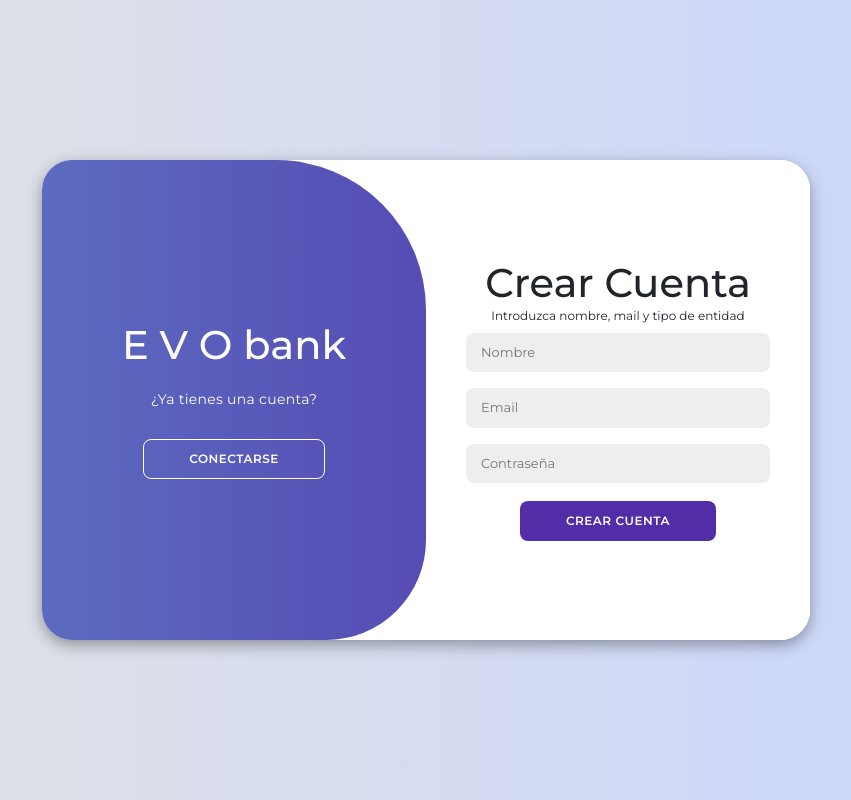
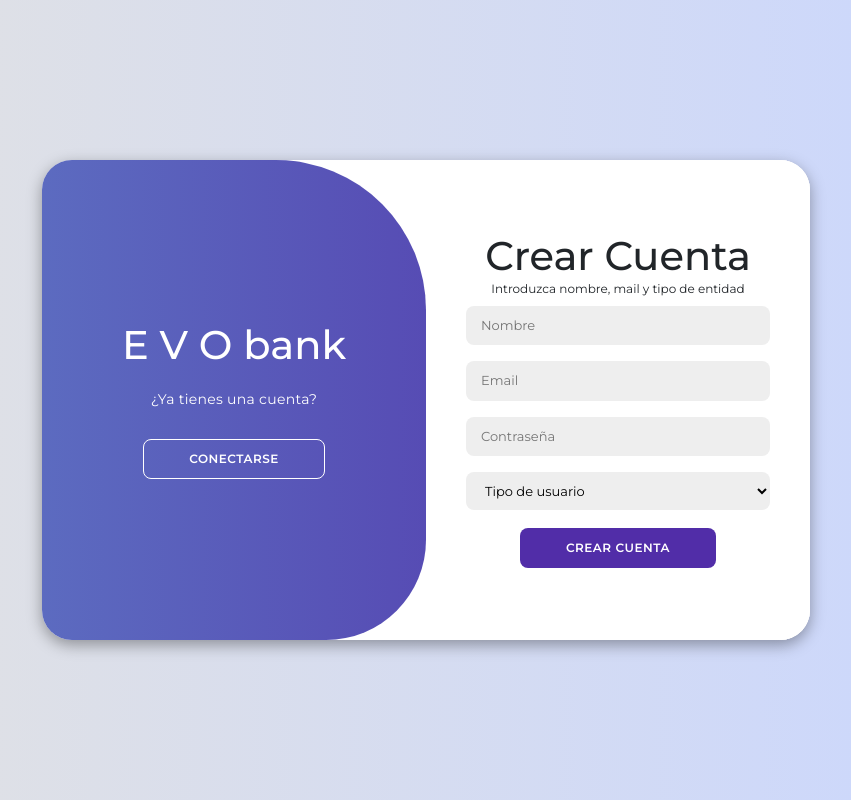
Before and after one commit to voidChetan/angular17_login_signup_localstorage, an Angular app: page /login in a window 1280 px wide. Shown: the whole page, without its empty margins (214-1065 px from the left). Built offline with nearby package versions, Linux system fonts and the light colour scheme.

Commit message:
login dash

```diff
--- a/server.js
+++ b/server.js
@@ -14,10 +14,11 @@ app.use(cors(corsOptions));
 
 app.use(express.json());
 app.use(express.static('assets'));
+app.use(express.static(__dirname + '/dist'));
 
 const filePath = path.join(__dirname, 'src', 'assets/datos.json');
 
-app.get('/clientes', async (req, res) => {
+app.get('/consultas', async (req, res) => {
     try {
         const contenido = await fs.promises.readFile(filePath);
         res.json(JSON.parse(contenido));
--- a/src/app/pages/consultas/consultas.component.html
+++ b/src/app/pages/consultas/consultas.component.html
@@ -3,7 +3,7 @@
         <li>Nombre: {{cliente.nombre}} - Apellido: {{cliente.apellido}}</li>
     }
 </ul> -->
-
+<h2>Lista de Consultas</h2>
 <ul>
     @for (cliente of clientes; track cliente.id) {
         <li>Nombre: {{cliente.nombre}} - Apellido: {{cliente.apellido}}</li>
--- a/src/app/pages/consultas/consultas.component.ts
+++ b/src/app/pages/consultas/consultas.component.ts
@@ -9,7 +9,6 @@ import { HttpClient } from '@angular/common/http';
 })
 export class ConsultasComponent implements OnInit{
   // public listaClientes:{id:number, nombre:string, apellido:string}[] = clientes;
-
   http = inject(HttpClient);
   clientes:any = [];
 
@@ -18,7 +17,7 @@ export class ConsultasComponent implements OnInit{
   }
 
   fetchClientes(){
-    this.http.get('http://localhost:3001/clientes')
+    this.http.get('http://localhost:3001/consultas')
     .subscribe((clientes: any) =>{
       console.log(clientes);
       this.clientes = clientes;
--- a/src/app/pages/layout/layout.component.html
+++ b/src/app/pages/layout/layout.component.html
@@ -8,7 +8,7 @@
           <a class="nav-link" href="#">Link</a>
         </li>
         <li class="nav-item">
-          <a class="nav-link" href="#">Link</a>
+          <a class="nav-link" href="#">Peticiones</a>
         </li>
         <li class="nav-item">
           <a class="nav-link disabled" href="#">Disabled</a>
--- a/src/app/pages/login/login.component.css
+++ b/src/app/pages/login/login.component.css
@@ -77,6 +77,17 @@
 }
 
 .container input{
+    background-color: #eee;
+    border: none;
+    margin: 8px 0;
+    padding: 10px 15px;
+    font-size: 13px;
+    border-radius: 8px;
+    width: 100%;
+    outline: none;
+}
+
+.container select{
     background-color: #eee;
     border: none;
     margin: 8px 0;
--- a/src/app/pages/login/login.component.html
+++ b/src/app/pages/login/login.component.html
@@ -8,6 +8,13 @@
                 <input type="text" name="name" [(ngModel)]="signUpObj.name" placeholder="Nombre">
                 <input type="email" name="email" [(ngModel)]="signUpObj.email" placeholder="Email">
                 <input type="password" name="password"  [(ngModel)]="signUpObj.password" placeholder="Contraseña">
+                <select name="userType" id="userType" [(ngModel)]="signUpObj.userType">
+                    <option value="" disabled selected>Tipo de usuario</option>
+                    <option value="cliente">Cliente</option>
+                    <option value="promotor">Promotor</option>
+                    <option value="entidad">Entidad</option>
+                    <option value="admin">Admin</option>
+                </select>
                 <button (click)="onRegister()">Crear cuenta</button>
             </form>
         </div>
--- a/src/app/pages/login/login.component.ts
+++ b/src/app/pages/login/login.component.ts
@@ -55,11 +55,13 @@ export class SignUpModel  {
   name: string;
   email: string;
   password: string;
+  userType: string;
 
   constructor() {
     this.email = "";
     this.name = "";
     this.password= ""
+    this.userType = "";
   }
 }
 
```
